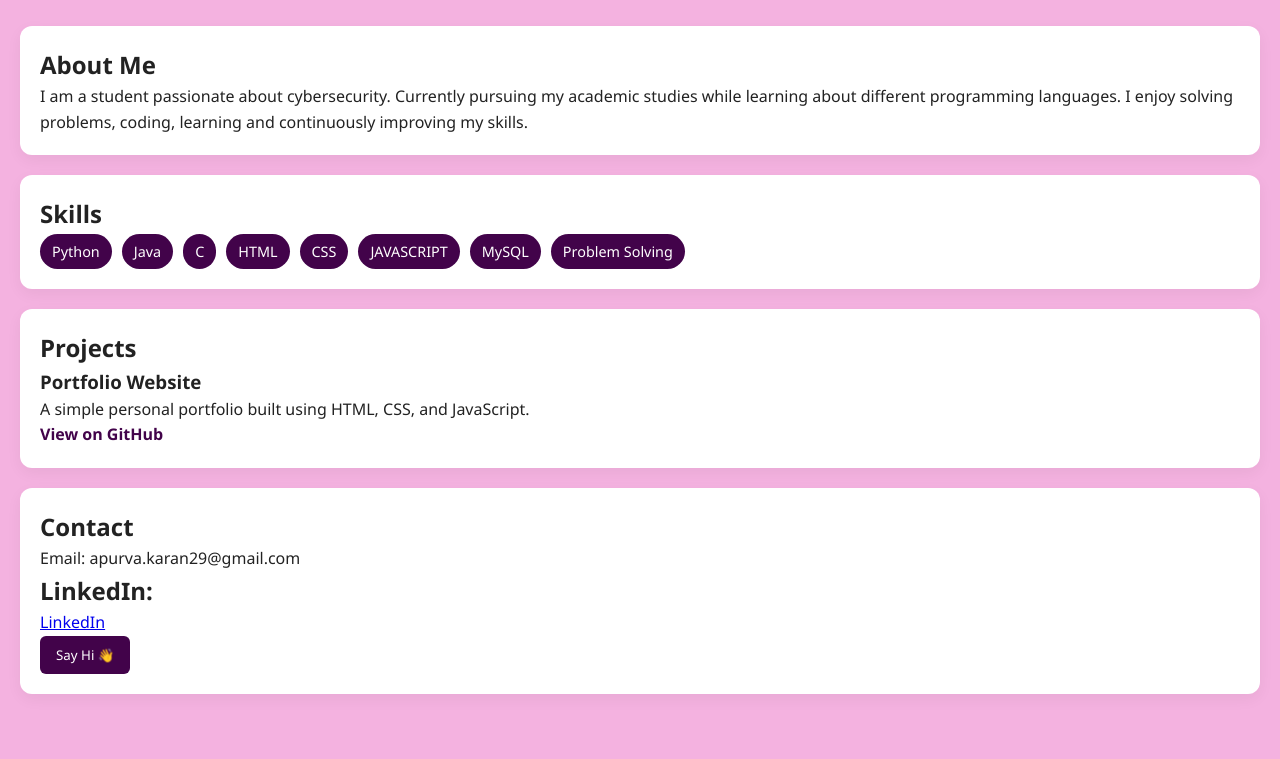
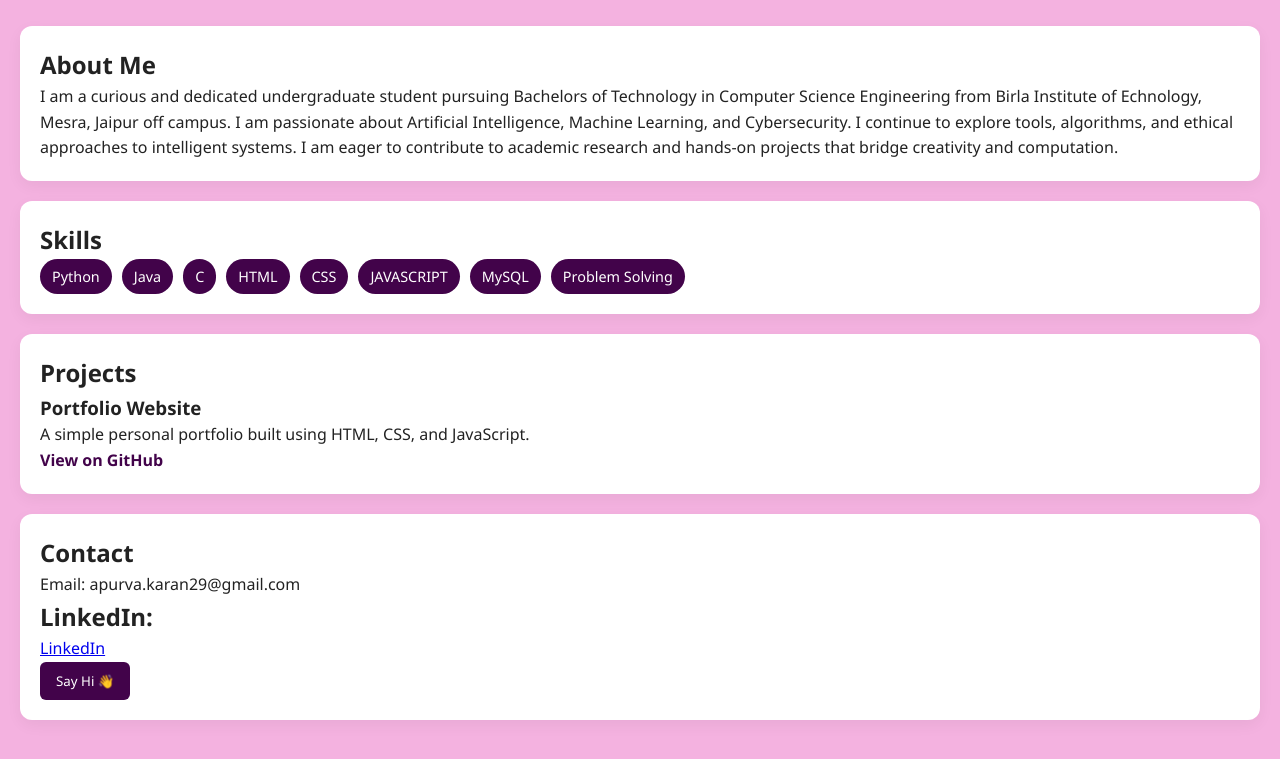
Before and after one commit to 296apurva/MyPortfolio, a plain HTML site: page index.html in a window 1280 px wide. Shown: the part 139-898 px from the top of the page. Before the commit the page ends 873 px from the top, so only its background shows below. Drawn offline with Linux system fonts and the light colour scheme.

Commit message:
Revise 'About Me' section with new details
Updated the 'About Me' section to include details about academic background and interests in AI and cybersecurity.

```diff
--- a/index.html
+++ b/index.html
@@ -24,9 +24,10 @@
   <section class="card" id="about">
     <h2>About Me</h2>
     <p>
-      I am a student passionate about cybersecurity.
-      Currently pursuing my academic studies while learning about different programming languages.
-      I enjoy solving problems, coding, learning and continuously improving my skills.
+    I am a curious and dedicated undergraduate student pursuing Bachelors of Technology in Computer Science Engineering from Birla Institute of Echnology, Mesra, Jaipur off campus.
+    I am passionate about Artificial Intelligence, Machine Learning, and Cybersecurity.
+    I continue to explore tools, algorithms, and ethical approaches to intelligent systems.
+    I am eager to contribute to academic research and hands-on projects that bridge creativity and computation.
     </p>
   </section>
 
@@ -70,4 +71,5 @@
 
   <script src="script.js"></script>
 </body>
+
 </html>
```
